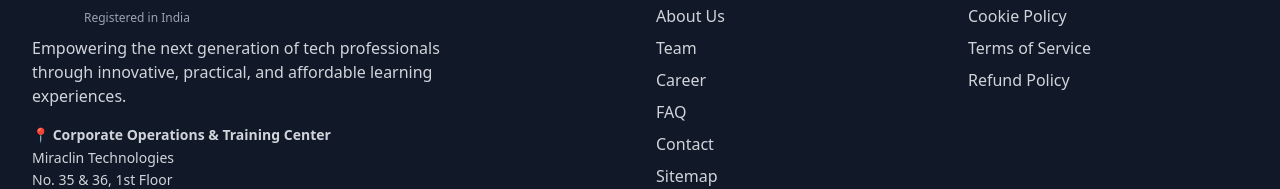
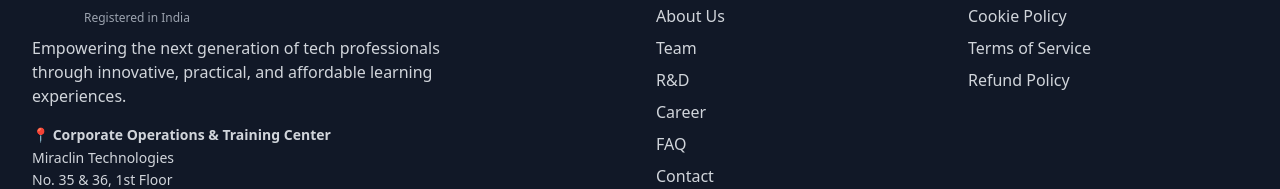
Before and after one commit to miracl-in/miracl-in.github.io, a Next.js app: page / in a window 1280 px wide. Shown: the part 5596-5785 px from the top of the page. Built offline with nearby package versions, Linux system fonts and the light colour scheme.

Commit message:
Update Footer.tsx

```diff
--- a/components/Footer.tsx
+++ b/components/Footer.tsx
@@ -96,6 +96,7 @@ export default function Footer() {
                 <li><a href="/courses" className="text-gray-300 hover:text-white">Courses</a></li>
                 <li><a href="/about" className="text-gray-300 hover:text-white">About Us</a></li>
                 <li><a href="/team" className="text-gray-300 hover:text-white">Team</a></li>
+                <li><a href="/research" className="text-gray-300 hover:text-white">R&D</a></li>
                 <li><a href="/career" className="text-gray-300 hover:text-white">Career</a></li>
                 <li><a href="/faq" className="text-gray-300 hover:text-white">FAQ</a></li>
                 <li><a href="/contact" className="text-gray-300 hover:text-white">Contact</a></li>
```
